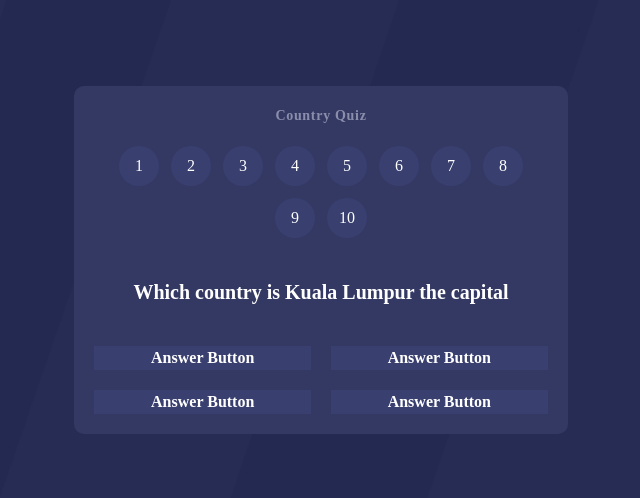
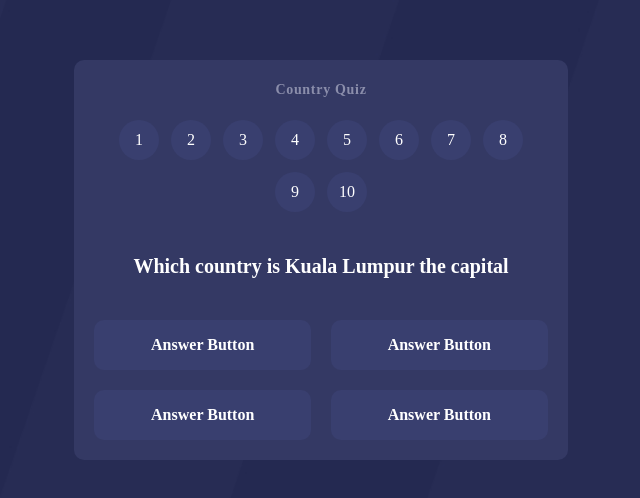
Before and after one commit to LugpDev2022/country-quiz, a React (Vite) app: page / in a window 1280 px wide. Shown: the part 140-638 px from the top of the page, without its empty margins (319-959 px from the left). Built offline with nearby package versions, Linux system fonts and the light colour scheme; a web font is replaced by a local one.

Commit message:
Style the answer buttons and make the gradient transition work

```diff
--- a/src/components/AnswerBtn.tsx
+++ b/src/components/AnswerBtn.tsx
@@ -1,5 +1,5 @@
 const AnswerBtn = () => {
-  return <button className='answer-btn'>Answer Button</button>;
+  return <button className='answer-btn gradient'>Answer Button</button>;
 };
 
 export default AnswerBtn;
--- a/src/components/QuestionBtn.tsx
+++ b/src/components/QuestionBtn.tsx
@@ -5,7 +5,10 @@ interface Props {
 
 const QuestionBtn: React.FC<Props> = ({ questionNumber, active = false }) => {
   return (
-    <a href='#' className={active ? 'question-btn-active' : 'question-btn'}>
+    <a
+      href='#'
+      className={active ? 'question-btn-active' : 'question-btn gradient'}
+    >
       {questionNumber}
     </a>
   );
--- a/src/index.css
+++ b/src/index.css
@@ -59,18 +59,49 @@ body {
   display: flex;
   height: 40px;
   justify-content: center;
+  position: relative;
   transition: background 300ms linear;
   width: 40px;
+  z-index: 1;
 }
 
 .question-btn {
   background: #393f6f;
 }
 .question-btn-active {
-  background: linear-gradient(#e65895, #bc6be8);
+  background: linear-gradient(to right top, #e65895, #bc6be8);
 }
 
 .answer-btn {
   background: #393f6f;
+  border-radius: 10px;
   font-weight: 600;
+  height: 50px;
+  position: relative;
+  z-index: 1;
 }
+
+.gradient::before {
+  background-image: linear-gradient(to right top, #e65895, #bc6be8);
+  bottom: 0;
+  content: '';
+  left: 0;
+  opacity: 0;
+  position: absolute;
+  right: 0;
+  top: 0;
+  transition: opacity 300ms linear;
+  z-index: -1;
+}
+
+.answer-btn::before {
+  border-radius: 10px;
+}
+
+.question-btn::before {
+  border-radius: 999px;
+}
+
+.gradient:hover::before {
+  opacity: 1;
+}
```
